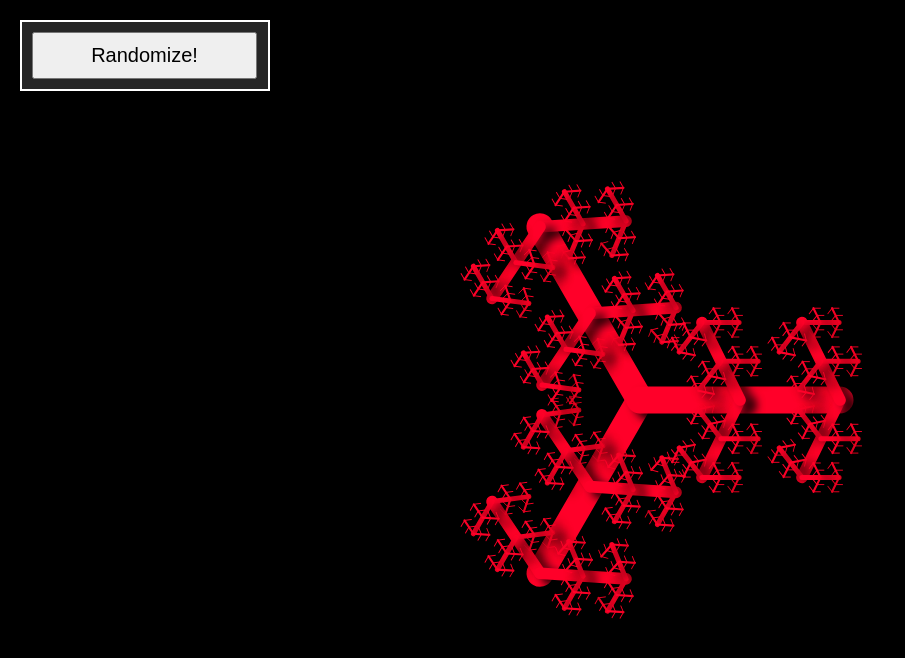
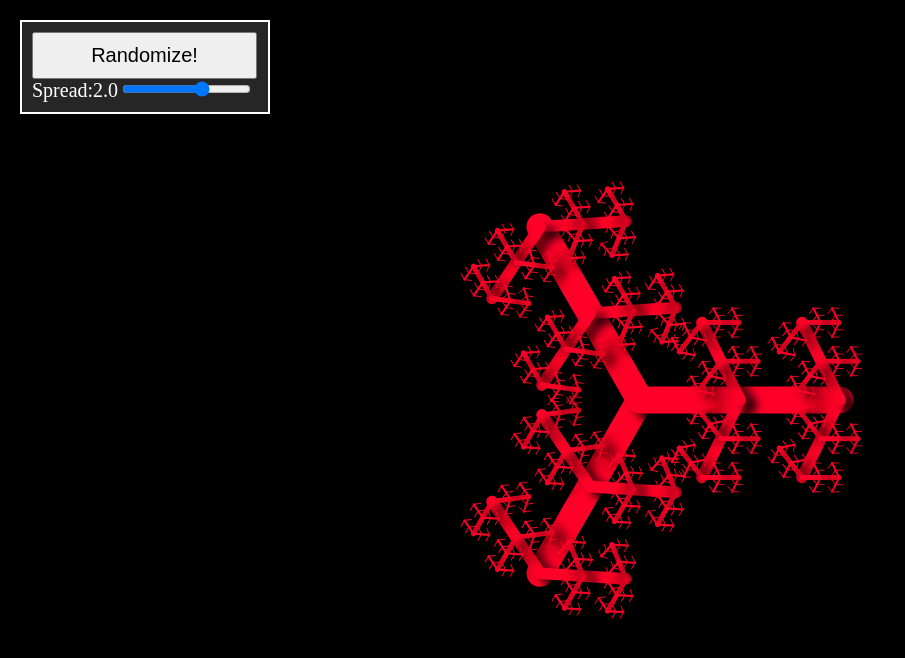
Before and after one commit to rahmanoff/canvas-fractals, a plain HTML site: page index.html in a window 1280 px wide. Both pictures are taken after a click on the button "Randomize!". Shown: the whole page, without its empty margins (0-905 px from the left). Drawn offline with Linux system fonts and the light colour scheme.

Commit message:
Added: slider

```diff
--- a/index.html
+++ b/index.html
@@ -10,6 +10,17 @@
     <canvas id="canvas1"></canvas>
     <div id="controls">
       <button id="randomizeButton">Randomize!</button>
+      <div>
+        <label for="spread">Spread:</label>
+        <input
+          id="spread"
+          type="range"
+          min="0.1"
+          max="3.1"
+          step="0.1"
+          value="'1"
+        />
+      </div>
     </div>
     <script src="./script.js"></script>
   </body>
--- a/script.js
+++ b/script.js
@@ -26,6 +26,13 @@ window.addEventListener('load', function () {
   // contros
   const randomizeButton = document.getElementById('randomizeButton');
 
+  const slider_spread = document.getElementById('spread');
+  const label_spread = document.querySelector('[for="spread"]');
+  slider_spread.addEventListener('change', function (e) {
+    spread = e.target.value;
+    updateSliders();
+    drawFractal();
+  })
 
   function drawBranch(level) {
     if (level > maxLevel) return;
@@ -76,9 +83,16 @@ window.addEventListener('load', function () {
     color = 'hsl(' + Math.random() * 360 + ',100%, 50%)';
     lineWidth = Math.floor(Math.random() * 20 + 10);
   }
+
   randomizeButton.addEventListener('click', function () {
-    randomizeFractal()
+    randomizeFractal();
+    updateSliders();
     drawFractal();
   });
 
+  function updateSliders() {
+    slider_spread.value = spread;
+    label_spread.innerText = 'Spread:' + Number(spread).toFixed(1);
+  }
+
 });
--- a/style.css
+++ b/style.css
@@ -27,3 +27,9 @@ button {
   width: 225px;
   font-size: 20px;
 }
+
+label,
+input {
+  color: white;
+  font-size: 20px;
+}
```
